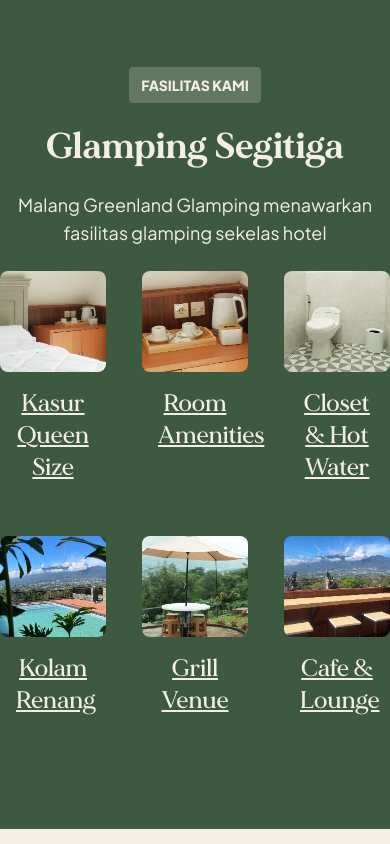
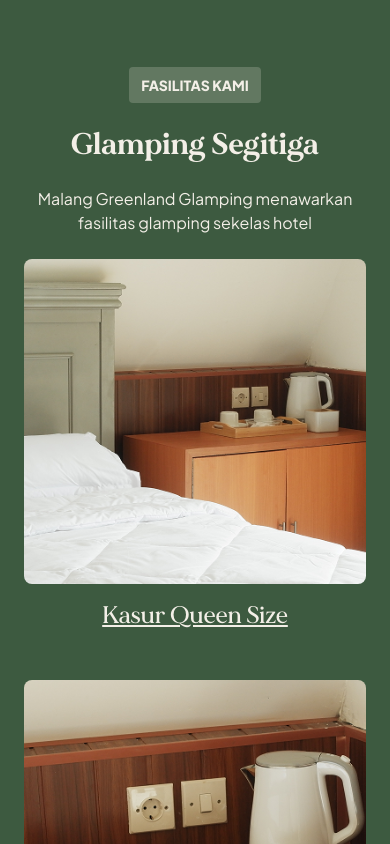
Before and after one commit to aruvin-s/greenland-landing-page, a React (Vite) app: page / in a window 390 px wide. Shown: the part 3300-4144 px from the top of the page. Built offline with nearby package versions, Linux system fonts and the light colour scheme.

Commit message:
fix: fix responsive on facility section

```diff
--- a/src/sections/Facility.jsx
+++ b/src/sections/Facility.jsx
@@ -1,6 +1,10 @@
 import Chips from '.././components/Chips.jsx'
 import ButtonPrimary from '.././components/ButtonPrimary.jsx'
-import { WhatsappLogoIcon , ArrowSquareRightIcon , ArrowSquareLeftIcon } from '@phosphor-icons/react';
+import {
+  WhatsappLogoIcon,
+  ArrowSquareRightIcon,
+  ArrowSquareLeftIcon,
+} from '@phosphor-icons/react'
 import facilityimg1 from '.././assets/facility.png'
 import facilityimg2 from '.././assets/facility-1.png'
 import facilityimg3 from '.././assets/facility-2.png'
@@ -10,44 +14,39 @@ import facilityimg6 from '.././assets/facility2-2.png'
 
 const Facility = () => {
   return (
-    <div>
-        <div className="min-h-screen bg-primary flex flex-col justify-center items-center">
-            <div className="flex flex-col justify-center items-center gap-6 py-24">
-                <Chips variant="secondary" text="FASILITAS KAMI"/>
-                <p className="font-mirage text-secondary font-bold text-4xl text-center">
-                    Glamping Segitiga
-                </p>
-                <p className="font-jakarta text-secondary text-center text-lg">
-                    Malang Greenland Glamping menawarkan fasilitas glamping sekelas hotel
-                </p>
-                <div className="justify-center grid grid-cols-3 gap-9 font-mirage text-secondary font-medium text-2xl text-center underline">
-                    <div>
-                        <img src={facilityimg1} alt="Facility 1" className="object-cover rounded-lg" />
-                        <p className='p-4'>Kasur Queen Size</p>
-                    </div>
-                    <div>
-                        <img src={facilityimg2} alt="Facility 2" className="object-cover rounded-lg" />
-                        <p className='p-4'>Room Amenities</p>
-                    </div>
-                     <div>
-                        <img src={facilityimg3} alt="Facility 3" className="object-cover rounded-lg" />
-                        <p className='p-4'>Closet & Hot Water</p>
-                    </div>
-                    <div>
-                        <img src={facilityimg4} alt="Facility 4" className="object-cover rounded-lg" />
-                        <p className='p-4'>Kolam Renang</p>
-                    </div>
-                    <div>
-                        <img src={facilityimg5} alt="Facility 5" className="object-cover rounded-lg" />
-                        <p className='p-4'>Grill Venue</p>
-                    </div>
-                     <div>
-                        <img src={facilityimg6} alt="Facility 6" className="object-cover rounded-lg" />
-                        <p className='p-4'>Cafe & Lounge</p>
-                    </div>
-                </div>
+    <div className="bg-primary min-h-screen flex justify-center items-center px-6 sm:px-10 py-24">
+      <div className="flex flex-col items-center gap-6 w-full max-w-7xl">
+        <Chips variant="secondary" text="FASILITAS KAMI" />
+        <p className="font-mirage text-secondary font-bold text-3xl sm:text-4xl text-center">
+          Glamping Segitiga
+        </p>
+        <p className="font-jakarta text-secondary text-center text-base sm:text-lg max-w-md sm:max-w-xl">
+          Malang Greenland Glamping menawarkan fasilitas glamping sekelas hotel
+        </p>
+
+        {/* Responsive Grid */}
+        <div className="grid grid-cols-1 sm:grid-cols-2 md:grid-cols-3 gap-8 w-full">
+          {[facilityimg1, facilityimg2, facilityimg3, facilityimg4, facilityimg5, facilityimg6].map((img, index) => (
+            <div key={index} className="flex flex-col items-center text-center">
+              <img
+                src={img}
+                alt={`Facility ${index + 1}`}
+                className="w-full object-cover rounded-lg"
+              />
+              <p className="font-mirage text-secondary font-medium text-2xl underline p-4">
+                {[
+                  'Kasur Queen Size',
+                  'Room Amenities',
+                  'Closet & Hot Water',
+                  'Kolam Renang',
+                  'Grill Venue',
+                  'Cafe & Lounge',
+                ][index]}
+              </p>
             </div>
+          ))}
         </div>
+      </div>
     </div>
   )
 }
```
